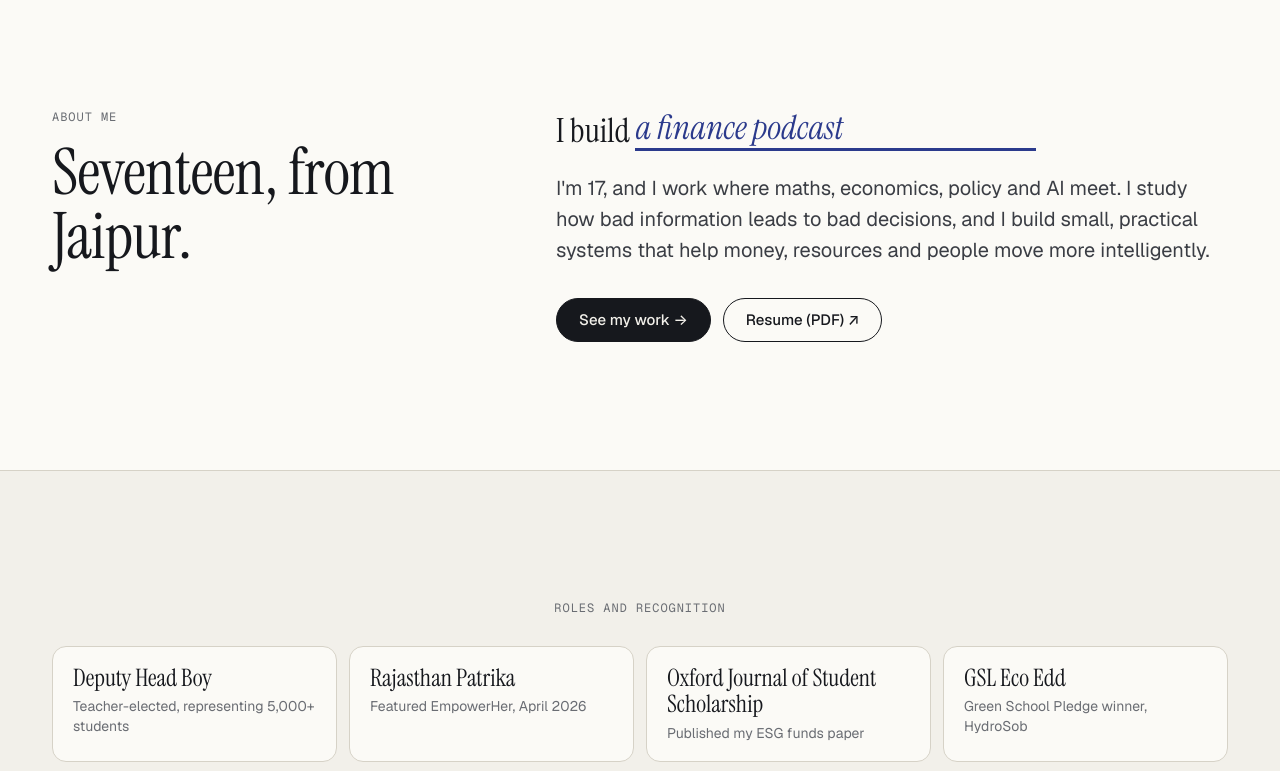
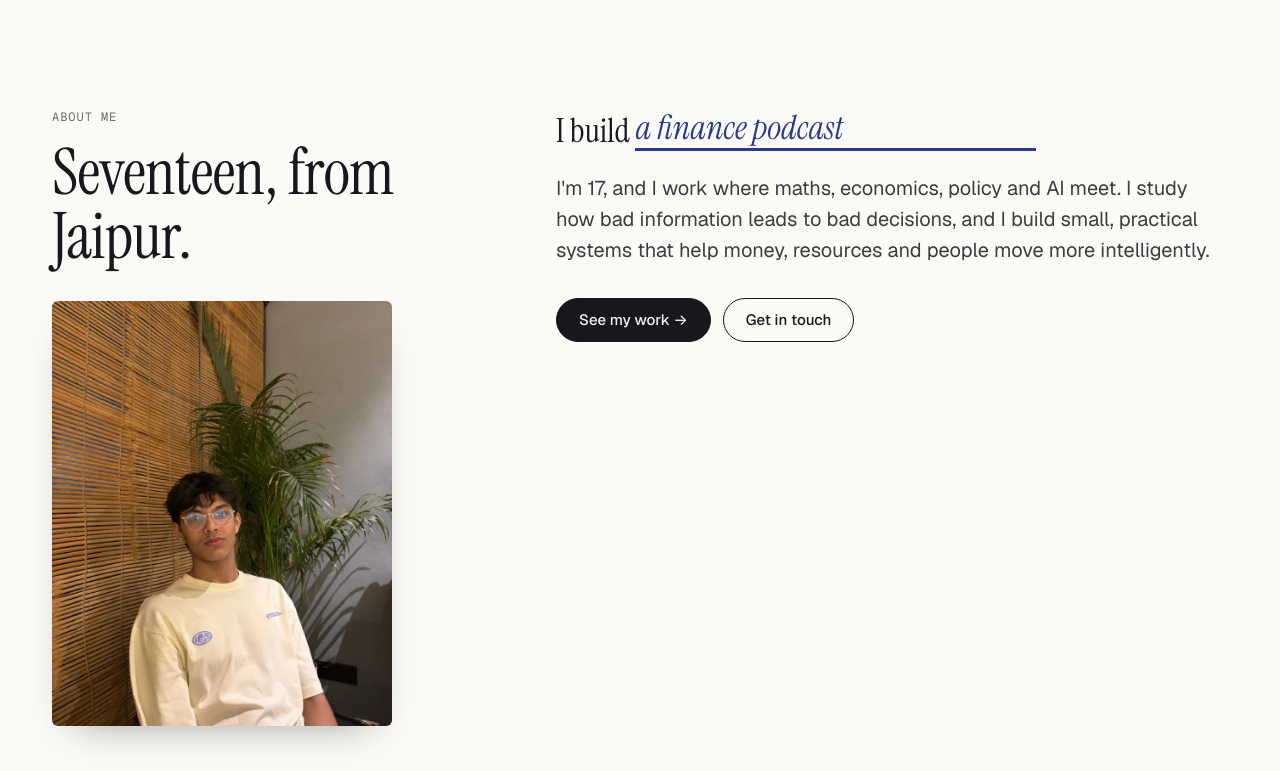
Before and after one commit to AaravSacheti25/Aarav_Website, a plain HTML site: page index.html in a window 1280 px wide. Shown: the part 1065-1836 px from the top of the page. Drawn offline with nearby package versions, Linux system fonts and the light colour scheme.

Commit message:
Replace resume links with a portrait photo on home and contact
Co-Authored-By: Claude Opus 5.5 <noreply@anthropic.com>

```diff
--- a/index.html
+++ b/index.html
@@ -41,9 +41,9 @@
   <p class="home-labels"><span>Maths</span><span>Economics</span><span>Policy</span><span>AI</span></p>
 </div></section>
 <section class="band alt about"><div class="wrap about-grid">
-  <div><p class="k">About me</p><h2>Seventeen, from Jaipur.</h2></div>
+  <div><p class="k">About me</p><h2>Seventeen, from Jaipur.</h2><figure class="about-photo"><img src="assets/portrait.webp" alt="Portrait of Aarav Sacheti" loading="lazy" width="800" height="1067"></figure></div>
   <div><p class="rotator" aria-live="polite">I build <span class="rot"><b class="on" style="--c:#B4441F">a fund for women-run businesses</b><b style="--c:#A8325A">a safety map for Jaipur&#8217;s parks</b><b style="--c:#2B3A8C">a finance podcast</b><b style="--c:#1F6B78">a power-free cooling pad</b><b style="--c:#1E5B43">a better golf swing</b></span></p><p class="lead">I'm 17, and I work where maths, economics, policy and AI meet. I study how bad information leads to bad decisions, and I build small, practical systems that help money, resources and people move more intelligently.</p>
-    <div class="actions"><a class="btn" href="work.html">See my work &rarr;</a><a class="btn ghost" href="assets/aarav-sacheti-resume.pdf" target="_blank" rel="noopener">Resume (PDF) &#8599;</a></div></div>
+    <div class="actions"><a class="btn" href="work.html">See my work &rarr;</a><a class="btn ghost" href="contact.html">Get in touch</a></div></div>
 </div></section>
 <section class="band featured"><div class="wrap">
   <p class="k">Roles and recognition</p>
@@ -92,7 +92,6 @@
     <div class="links">
       <a href="mailto:aaravsacheti25@gmail.com">aaravsacheti25@gmail.com</a>
       <a href="https://www.linkedin.com/in/aaravsacheti/" target="_blank" rel="noopener">Linkedin &#8599;</a>
-      <a href="assets/aarav-sacheti-resume.pdf" target="_blank" rel="noopener">Resume (PDF) &#8599;</a>
     </div>
   </div>
   <div class="wrap foot-bar">
--- a/styles.css
+++ b/styles.css
@@ -622,3 +622,9 @@ body.lb-open{overflow:hidden}
 .row-photo.collage{display:grid;grid-template-columns:1fr 1fr;grid-template-rows:1fr 1fr;gap:6px;background:#fff}
 .row-photo.collage img{width:100%;height:100%;min-height:0;object-fit:cover;object-position:center 20%}
 @media (prefers-reduced-motion:reduce){.award-wall a{transition:none}}
+
+/* Portrait in place of the resume link */
+.about-photo{margin:32px 0 0;width:min(100%,340px)}
+.about-photo img{width:100%;height:auto;aspect-ratio:4/5;object-fit:cover;object-position:center 75%;border-radius:6px;box-shadow:0 18px 40px -24px rgba(0,0,0,.45)}
+@media (max-width:860px){.about-photo{width:min(100%,300px)}}
+.contact-portrait{display:block;width:132px;height:132px;margin:0 auto 22px;border-radius:50%;object-fit:cover;border:4px solid #fff;box-shadow:0 10px 28px -14px rgba(0,0,0,.5)}
```
Also changed, not shown: contact.html (+2 -2 lines), assets/portrait-sq.webp (added), assets/portrait.webp (added).
